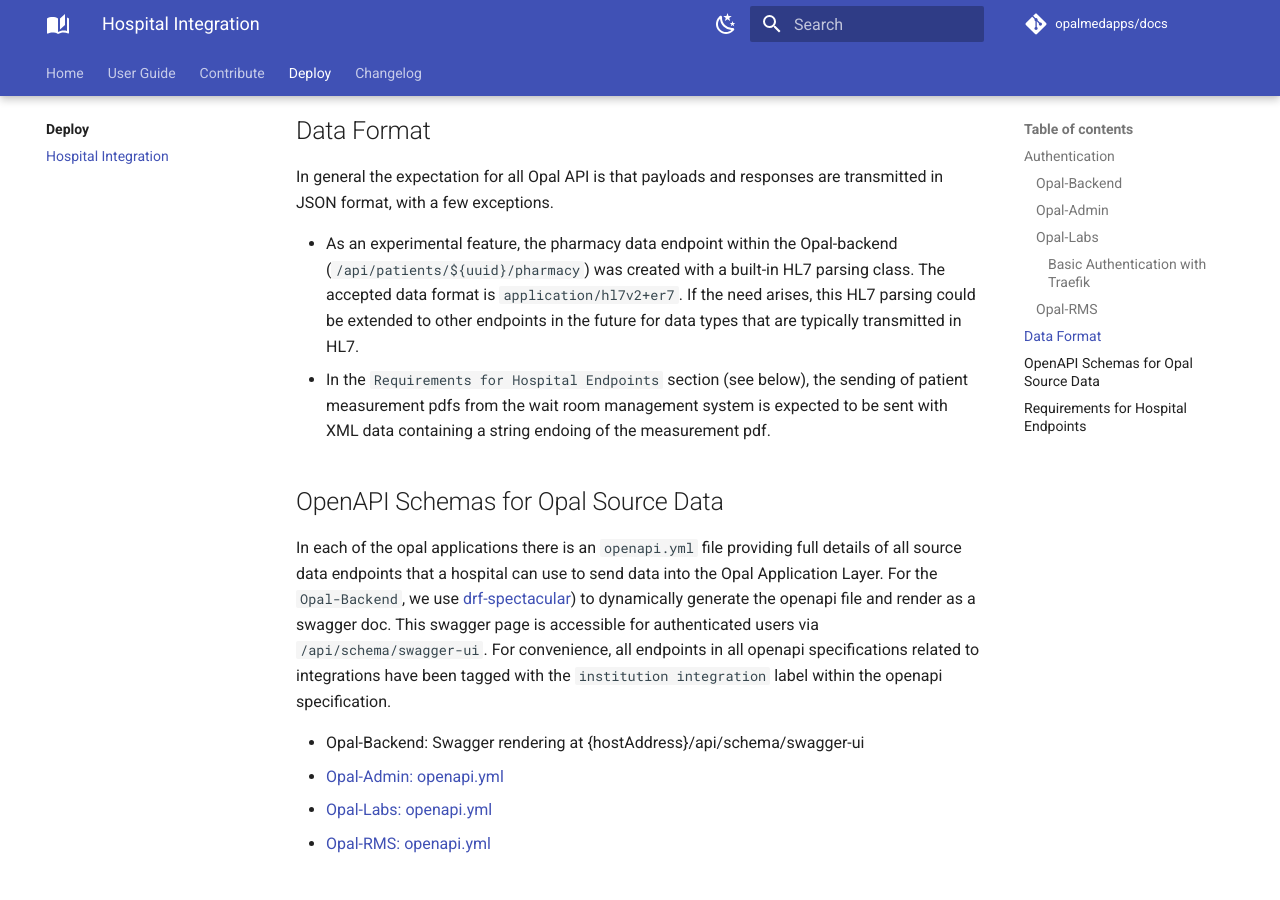
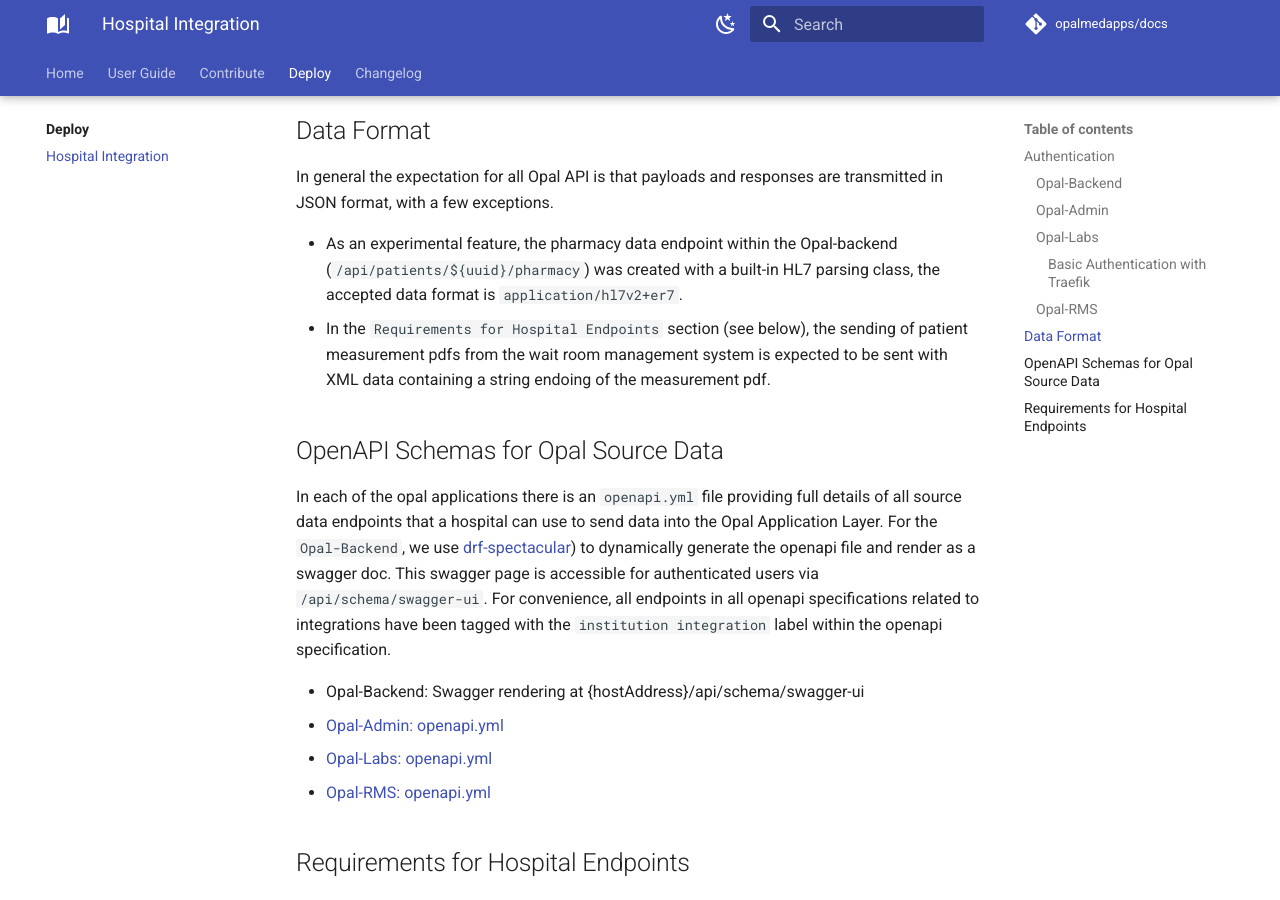
Before and after one commit to opalmedapps/docs, an MkDocs documentation site: the page built from docs/integration/index.md, in a window 1280 px wide and 900 px high, scrolled down 2302 px. Built offline with MkDocs 1.6.1 and Material for MkDocs 9.7.7, drawn with Linux system fonts in a browser that asks for light colours; plug-ins that fetch from the network failed and are left out; comment, search, counter and statistics services are not loaded.

Commit message:
this one sentence rule is stupid

```diff
--- a/docs/integration/index.md
+++ b/docs/integration/index.md
@@ -90,7 +90,7 @@ Opal-RMS separates private from public APIs and thus any calls to the public API
 
 In general the expectation for all Opal API is that payloads and responses are transmitted in JSON format, with a few exceptions.
 
-* As an experimental feature, the pharmacy data endpoint within the Opal-backend (`/api/patients/${uuid}/pharmacy`) was created with a built-in HL7 parsing class. The accepted data format is `application/hl7v2+er7`. If the need arises, this HL7 parsing could be extended to other endpoints in the future for data types that are typically transmitted in HL7.
+* As an experimental feature, the pharmacy data endpoint within the Opal-backend (`/api/patients/${uuid}/pharmacy`) was created with a built-in HL7 parsing class, the accepted data format is `application/hl7v2+er7`.
 * In the `Requirements for Hospital Endpoints` section (see below), the sending of patient measurement pdfs from the wait room management system is expected to be sent with XML data containing a string endoing of the measurement pdf.
 
 ## OpenAPI Schemas for Opal Source Data
```
